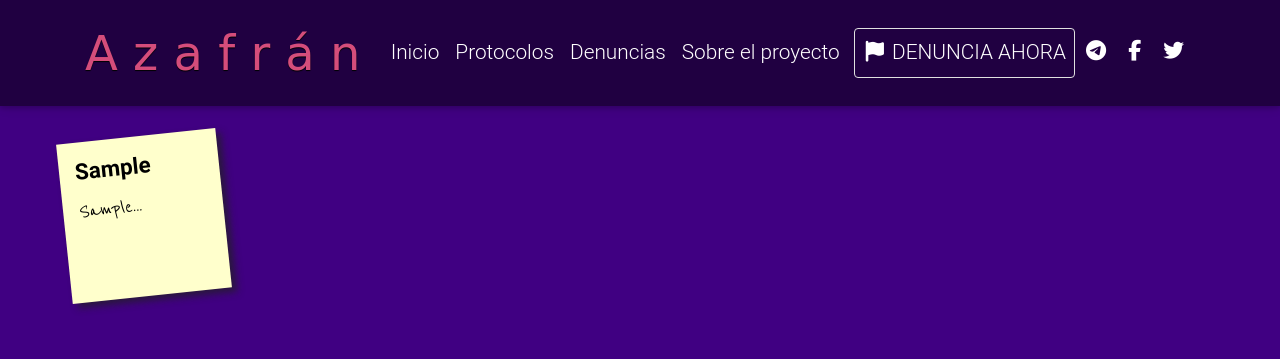
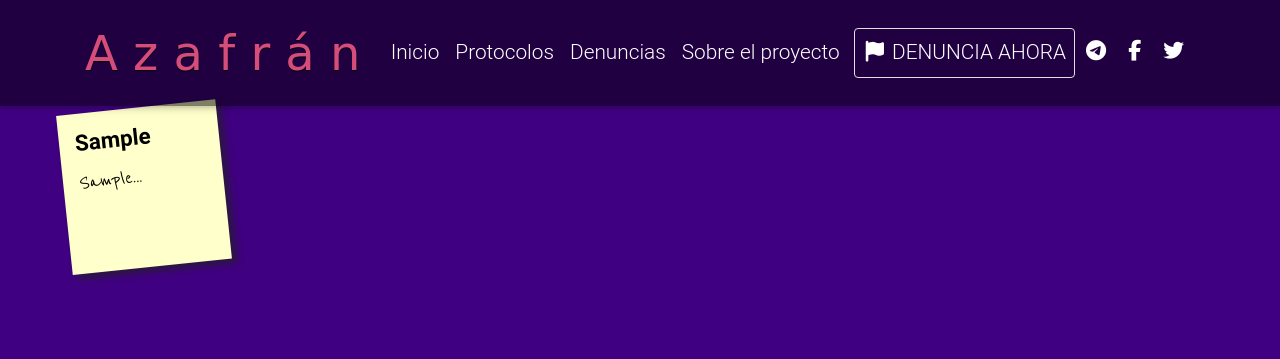
Before and after one commit to yeguacelestial/proyecto-azafran, a Django app: page /denuncias in a window 1280 px wide. Shown: the top 359 px of the page. Run offline with Django 3.2, Linux system fonts and the light colour scheme; tables that the repository leaves empty hold one stand-in row (values such as "Sample post"); some libraries are stand-ins or nearby versions.

Commit message:
Changed sticky notes position and fixed h1 bug

```diff
--- a/azafran_denuncias/static/css/testimonios.css
+++ b/azafran_denuncias/static/css/testimonios.css
@@ -8,7 +8,7 @@ background-color: #400082;
 }
 
 .sticky-notes {
-    transform: translateY(25%);
+    transform: translateY(15%);
 }
 
 .sticky-notes h2 p{
--- a/azafran_denuncias/templates/azafran_denuncias/index.html
+++ b/azafran_denuncias/templates/azafran_denuncias/index.html
@@ -28,7 +28,7 @@
               <h1 class="mb-4">
                 <strong>Proyecto Azafrán</strong>
                 <style>
-                    h1{ color: #d54d7b; font-family: "Great Vibes", cursive; font-weight: larg; text-align: center; text-shadow: 0 2px 2px #000; font-size: 3rem;}</style>
+                    h1{ color: #d54d7b; font-family: "Great Vibes", cursive; text-align: center; text-shadow: 0 2px 2px #000; font-size: 3rem;}</style>
               </h1>
 
               <p>
```
